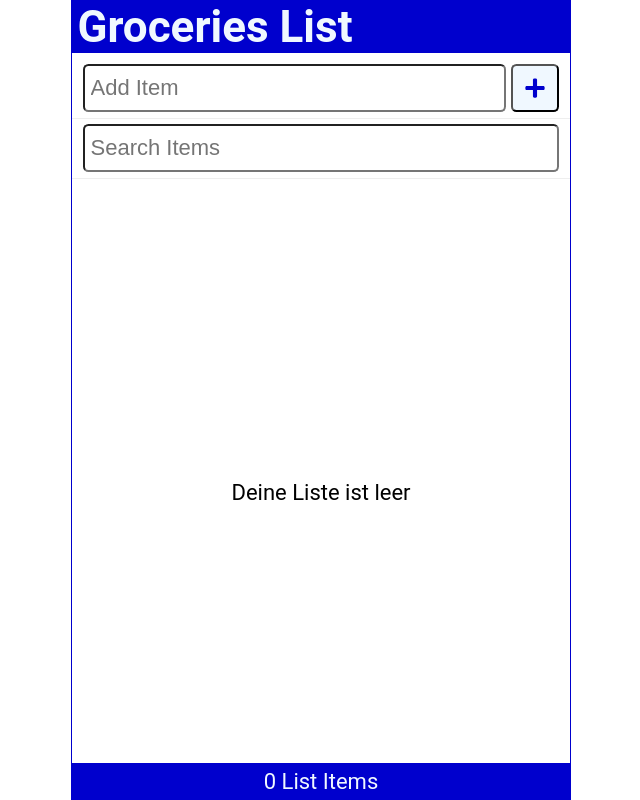
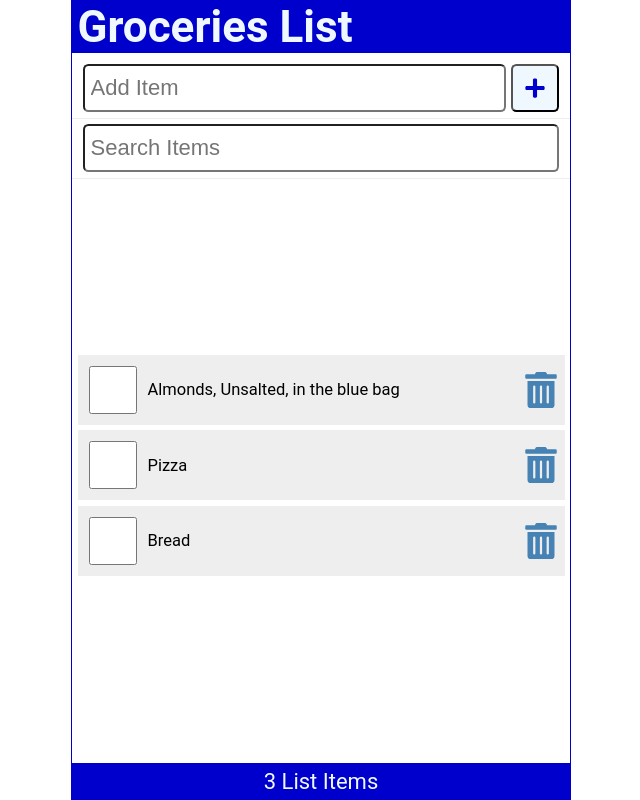
Before and after one commit to Chris10014/01tut, a React (Create React App) app: page / in a window 1280 px wide. Shown: the whole page, without its empty margins (319-959 px from the left). Built offline with nearby package versions, Linux system fonts and the light colour scheme; data requests are answered from the project's data file; the HTML template or start-up script is replaced by a standard one.

Commit message:
fetch data from Api 	modified:   package.json 	modified:   src/App.js 	modified:   src/ContentComponent.js

```diff
--- a/package.json
+++ b/package.json
@@ -16,7 +16,8 @@
     "start": "react-scripts start",
     "build": "react-scripts build",
     "test": "react-scripts test",
-    "eject": "react-scripts eject"
+    "eject": "react-scripts eject",
+    "start-server": "npx json-server -p 3500 -w data/db.json"
   },
   "eslintConfig": {
     "extends": [
--- a/src/App.js
+++ b/src/App.js
@@ -6,22 +6,36 @@
 import { useState, useEffect } from 'react';
 
 const App = () => {
+  const API_URL = " http://localhost:3500/items";
 
-  const [items, setItems] = useState(JSON.parse(localStorage.getItem("shoppinglist")) || []); //OR Verknüpfung mit leerem Array wird benötigt, falls die shoppinglist bei Start icht existiert. Das würde zu einem Fehler führen.
-
+  const [items, setItems] = useState([]); //OR Verknüpfung mit leerem Array wird benötigt, falls die shoppinglist bei Start icht existiert. Das würde zu einem Fehler führen.
   const [newItem, setNewItem] = useState("")
   const [search, setSearch] = useState("")
+  const [fetchError, setFetchError] = useState(null)
+  const [isLoading, setIsLoading] = useState(true)
 
   useEffect(() => {
-    console.log("render")
-    localStorage.setItem("shoppinglist", JSON.stringify(items));
-  }, [items]) //items als Dependency triggert die Ausführung von useEffect nur bei Änderungen am state items
 
-  //Wird nicht mehr benötigt, da shoppinglist in useEffect gespeichert wird wenn mit setItems() der State geändert wird
-  // const setAndSaveItems = (newItems) => {
-  //   setItems(newItems);
-  //   localStorage.setItem("shoppinglist", JSON.stringify(newItems));
-  // }
+    const fetchItems = async () => {
+      try{
+        const response = await fetch(API_URL);
+        if(!response.ok) throw Error("Did not receive expected data.")
+        const listItems = await response.json();
+        setItems(listItems)
+        setFetchError(null);
+      } catch (err) {
+        setFetchError(err.message)
+      } finally {
+        setIsLoading(false);
+      }
+    }
+
+    setTimeout(() => {
+      fetchItems();
+    }, 2000)
+
+  }, []) //triggert die Ausführung von useEffect nur einmal beim LAden
+
 
   const addItem = (item) => {
     const id = items.length ? items[items.length - 1].id + 1 : 1;
@@ -60,11 +74,15 @@
         search={search}
         setSearch={setSearch}
       />
-      <Content
-          items={items.filter(item => ((item.item).toLowerCase()).includes(search.toLowerCase()))}
-          handleCheck={handleCheck}
-          handleDelete={handleDelete}
-      />
+      <main>
+        {isLoading && <p>Loading items ...</p>}
+        {fetchError && <p style={{ color: "red" }}>{`Error: ${fetchError}`}</p>}
+        {!fetchError && !isLoading && <Content
+            items={items.filter(item => ((item.item).toLowerCase()).includes(search.toLowerCase()))}
+            handleCheck={handleCheck}
+            handleDelete={handleDelete}
+        />}
+      </main>
       <Footer length={items.length} />
     </div>
   );
--- a/src/ContentComponent.js
+++ b/src/ContentComponent.js
@@ -3,7 +3,7 @@
 const ContentComponent = ({ items, handleCheck, handleDelete }) => {
 
   return (
-    <main>
+    <>
       {items.length ? (
       <ItemList
         items={items}
@@ -13,7 +13,7 @@
       ) : (
         <p style={{ marginTop: "2rem" }}>Deine Liste ist leer</p>
       )}
-    </main>
+    </>
   );
 }
 
```
